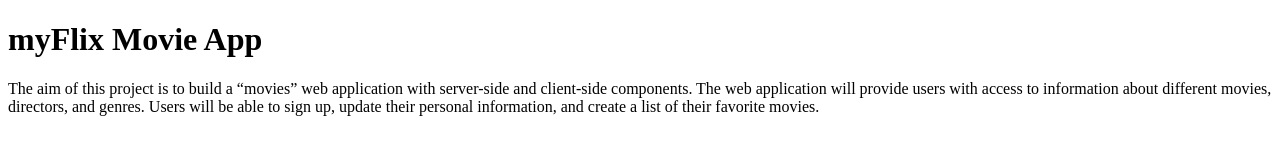
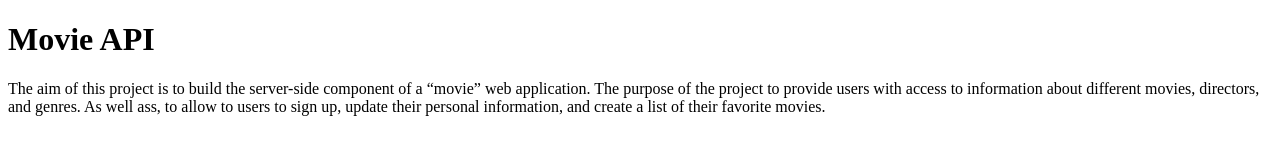
Before and after one commit to SeresBeata/achievement-3, a website: page public/documentation.html in a window 1280 px wide. Drawn offline with Linux system fonts and the light colour scheme.

Commit message:
Update <h1>,<p> at documentation.html
Update previously created <h1> and <p> tags at documentation.html file.

```diff
--- a/public/documentation.html
+++ b/public/documentation.html
@@ -7,12 +7,12 @@
         <title>Movie API</title>
     </head>
     <body>
-        <h1>myFlix Movie App</h1>
+        <h1>Movie API</h1>
         <p>
-            The aim of this project is to build a “movies” web application with
-            server-side and client-side components. The web application will
-            provide users with access to information about different movies,
-            directors, and genres. Users will be able to sign up, update their
+            The aim of this project is to build the server-side component of a
+            “movie” web application. The purpose of the project to provide users
+            with access to information about different movies, directors, and
+            genres. As well ass, to allow to users to sign up, update their
             personal information, and create a list of their favorite movies.
         </p>
     </body>
```
